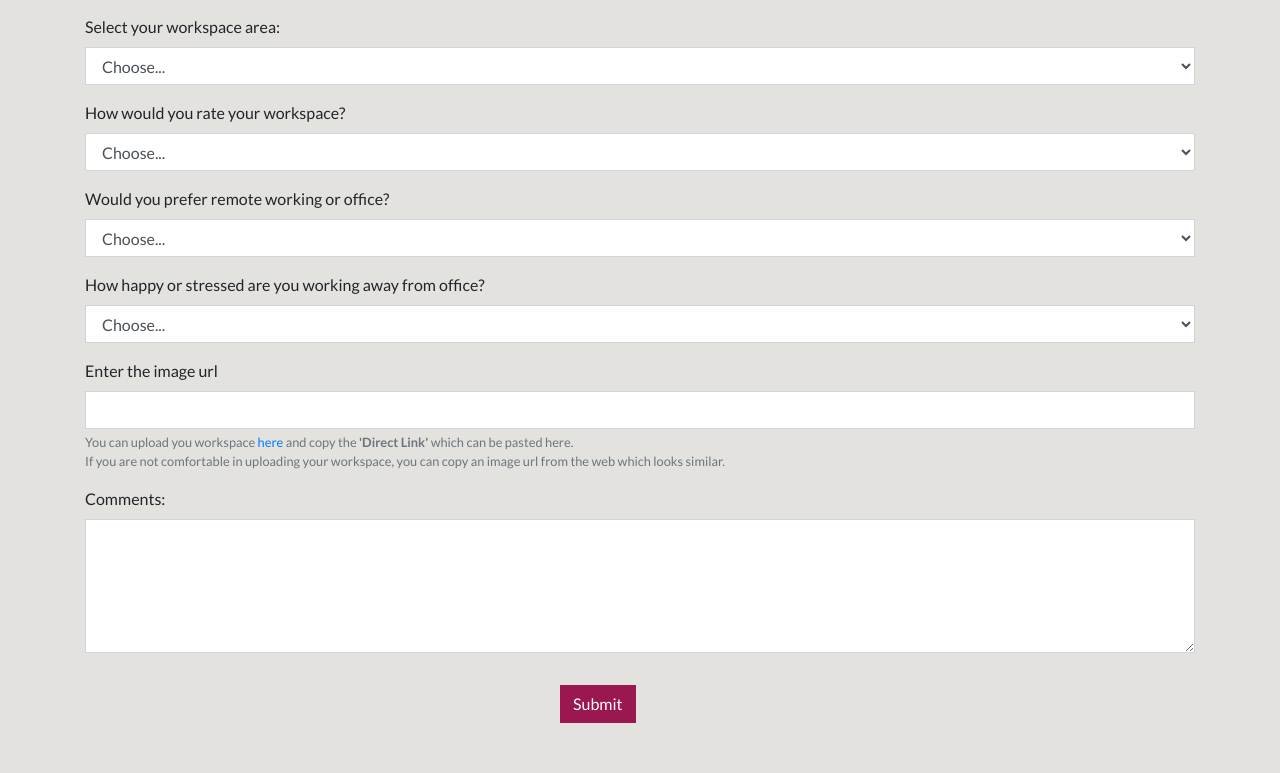
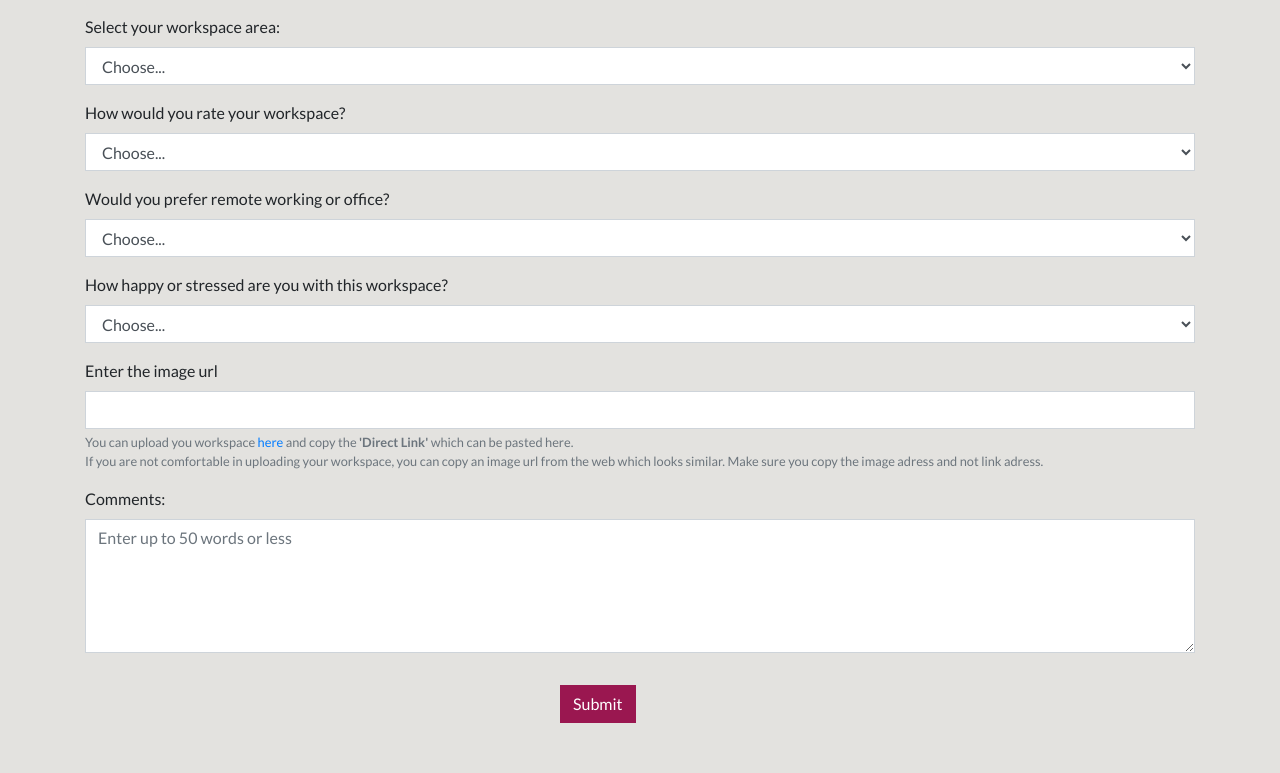
Before and after one commit to vishkid84/Workspace-showcase, a Flask app: page /add_workspaces in a window 1280 px wide. Shown: the part 107-880 px from the top of the page. Run offline with Flask 2, Linux system fonts and the light colour scheme; the visitor is signed in with stand-in values (Sample User, id 1); data that the repository does not hold is empty; some libraries are stand-ins or nearby versions.

Commit message:
Updated text to better reflect the purpose of the site

```diff
--- a/app.py
+++ b/app.py
@@ -30,9 +30,6 @@ def home():
 
 @app.route('/get_workspaces', methods=['POST', 'GET'])
 def get_workspaces():
-    result = request.form.get('filter_results')
-    filtered_result = {'workspace_room': result}
-    page = request.args.get('page')
     # get current page for pagination
     current_page = int(request.args.get('current_page', 1))
     # get total of all the workspaces in db
@@ -42,7 +39,8 @@ def get_workspaces():
     # Show the maximum number of pages
     max_pages = int(math.ceil(total / page_limit))
 
-    workspaces = mongo.db.workspaces.find().sort("_id", -1).limit(page_limit).skip(current_position * page_limit)
+    workspaces = mongo.db.workspaces.find().sort(
+        "_id", -1).limit(page_limit).skip(current_position * page_limit)
     return render_template("workspaces.html", workspaces=workspaces,
                            current_page=current_page, page_limit=page_limit,
                            total=total, current_position=current_position,
@@ -67,18 +65,22 @@ def filter():
     Get workspace name from 'filter_results' form,
     assigned it as variable result.
     If result is none, return all the workspaces.
-    Else return all the workspaces where the result is the same as workspace_room in mongodb.
+    Else return all the workspaces where the result
+    is the same as workspace_room in mongodb.
     Assigned this to a variable named filter
     '''
     if result is None:
-        workspaces = mongo.db.workspaces.find().sort("_id", -1).limit(page_limit).skip(current_position)
+        workspaces = mongo.db.workspaces.find().sort(
+            "_id", -1).limit(page_limit).skip(current_position)
         return render_template("workspaces.html",
-                               workspaces=workspaces, current_page=current_page,
+                               workspaces=workspaces,
+                               current_page=current_page,
                                page_limit=page_limit, total=total,
                                current_position=current_position,
                                max_pages=max_pages, page='get_workspaces')
 
-    workspaces = mongo.db.workspaces.find({'workspace_room': result}).sort("_id", -1).limit(page_limit).skip(current_position)
+    workspaces = mongo.db.workspaces.find({'workspace_room': result}).sort(
+        "_id", -1).limit(page_limit).skip(current_position)
     return render_template('workspaces.html', workspaces=workspaces,
                            current_page=current_page, page_limit=page_limit,
                            total=total, current_position=current_position,
@@ -97,7 +99,8 @@ def profile():
     if 'username' not in session:
         flash('You need to be logged in to add workspace', 'warning')
         return redirect(url_for('login'))
-    workspaces = mongo.db.workspaces.find({'username': session['username']}).sort("_id", -1)
+    workspaces = mongo.db.workspaces.find(
+        {'username': session['username']}).sort("_id", -1)
     return render_template("profile.html", workspaces=workspaces,
                            session_username=session['username'],
                            page='profile')
@@ -116,24 +119,20 @@ def sort_ascending():
 
     '''
     If user is logged in, check if page name is profile.
-        If it is, that means they are in the 'My profile' page. Sort ascending based on workspace rating.
+        If it is, that means they are in the 'My profile' page.
+        Sort ascending based on workspace rating.
     If user is not logged in, redirect to login page
-    If page name is not profile, it means they are in the workspaces page.
     '''
     page = request.args.get('page')
     if 'username' in session:
         if page == 'profile':
-            workspaces = mongo.db.workspaces.find({'username': session['username']}).sort("workspace_rating", 1)
+            workspaces = mongo.db.workspaces.find(
+                {'username': session['username']}).sort("workspace_rating", 1)
             return render_template("profile.html", workspaces=workspaces,
                                    session_username=session['username'],
                                    page='profile')
 
-    workspaces = mongo.db.workspaces.find().sort("workspace_rating", 1).limit(page_limit).skip(current_position)
-    return render_template("workspaces.html",
-                           workspaces=workspaces, current_page=current_page,
-                           page_limit=page_limit, total=total,
-                           current_position=current_position,
-                           max_pages=max_pages, page='get_workspaces')
+    return redirect(url_for('login'))
 
 
 @app.route('/sort_descending')
@@ -149,30 +148,27 @@ def sort_descending():
 
     '''
     If user is logged in, check if page name is profile.
-        If it is, that means they are in the 'My profile' page. Sort descending based on workspace rating.
+        If it is, that means they are in the 'My profile' page.
+        Sort descending based on workspace rating.
     If user is not logged in, redirect to login page
-    If page name is not profile, it means they are in the workspaces page.
     '''
 
     page = request.args.get('page')
     if 'username' in session:
         if page == 'profile':
-            workspaces = mongo.db.workspaces.find({'username': session['username']}).sort("workspace_rating", -1)
+            workspaces = mongo.db.workspaces.find(
+                {'username': session['username']}).sort("workspace_rating", -1)
             return render_template("profile.html", workspaces=workspaces,
                                    session_username=session['username'],
                                    page='profile')
 
-    workspaces = mongo.db.workspaces.find().sort("workspace_rating", -1).limit(page_limit).skip(current_position)
-    return render_template("workspaces.html",
-                           workspaces=workspaces,
-                           current_page=current_page, page_limit=page_limit,
-                           total=total, current_position=current_position,
-                           max_pages=max_pages, page='get_workspaces')
+    return redirect(url_for('login'))
 
 
 @app.route('/one_workspace/<workspace_id>')
 def one_workspace(workspace_id):
-    current_workspace = mongo.db.workspaces.find_one({'_id': ObjectId(workspace_id)})
+    current_workspace = mongo.db.workspaces.find_one(
+        {'_id': ObjectId(workspace_id)})
     return render_template('oneworkspace.html', workspace=current_workspace)
 
 
@@ -180,10 +176,11 @@ def one_workspace(workspace_id):
 def register():
     '''
     Check if method is POST. If not, render template for Register.
-    If yes, create collection named  users
-    Check if user is exist by using username in form
-        If no existing user, hash password and insert into the users collection and redirect to workspaces page
-        If user exist, return render template for register
+    If yes, create collection named  users.
+    Check if user is exist by using username in form.
+        If no existing user, hash password and insert into users.
+        into the users collection and redirect to workspaces page.
+        If user exist, return render template for register.
     '''
 
     if request.method == 'POST':
@@ -191,11 +188,16 @@ def register():
         existing_user = users.find_one({'name': request.form['username']})
 
         if existing_user is None:
-            hashpass = bcrypt.hashpw(request.form['password'].encode('utf-8'), bcrypt.gensalt())
-            users.insert({'name': request.form['username'], 'password': hashpass})
+            hashpass = bcrypt.hashpw(
+                       request.form['password'].encode('utf-8'),
+                       bcrypt.gensalt())
+            users.insert({'name': request.form['username'],
+                         'password': hashpass})
             session['username'] = request.form['username']
             session['logged_in'] = True
-            flash('Hello ' + session['username'] + ', you have been successfully registered and logged in', 'success')
+            flash('Hello ' + session['username'] +
+                  ', you have been successfully registered and logged in',
+                  'success')
             return redirect(url_for('get_workspaces'))
 
         else:
@@ -209,11 +211,15 @@ def register():
 def login():
     '''
     Check if method is POST. If not, render template for Login.
-    If yes, create collection named users and another named login_user to find the username from the form
-        If there is login_user, check if password entered is the same as the hashed password in the database,
-        create session username with and login username, set session logged in to True and redirect
-        to My Profile page with flash logged in message
-        If there is no login_user, flash message and return render template for Login
+    If yes, create collection named users and
+    another named login_user to find the username from the form.
+        If there is login_user, check if password entered
+        is the same as the hashed password in the database,
+        create session username with and login username,
+        set session logged in to True and redirect
+        to My Profile page with flash logged in message.
+        If there is no login_user, flash message and
+        return render template for Login.
     '''
 
     if request.method == 'POST':
@@ -221,9 +227,12 @@ def login():
         login_user = users.find_one({'name': request.form['username']})
 
         if login_user:
-            if bcrypt.checkpw(request.form['password'].encode('utf-8'), login_user['password']):
+            if bcrypt.checkpw(
+              request.form['password'].encode('utf-8'),
+              login_user['password']):
                 session['username'] = login_user['name']
-                flash('Hello ' + session['username'] + ', you have been logged in', 'success')
+                flash('Hello ' + session['username'] +
+                      ', you have been logged in', 'success')
                 session['logged_in'] = True
                 return redirect(url_for('profile'))
             else:
@@ -250,7 +259,8 @@ def add_workspaces():
 def insert_workspaces():
     '''
     Check if user is logged in. If not redirect to login page
-    If user is logged in, check if method is POST. If not, return to add workspaces page.
+    If user is logged in, check if method is POST.
+    If not, return to add workspaces page.
     If method is post get the workspaces collection.
     Insert from form as dict. Show flash message and redirect to profile page.
     '''
@@ -275,15 +285,18 @@ def edit_workspaces(workspace_id):
     '''
     Check if user is logged in:
       Get the workspace by id.
-      Check if username in session is the same as the username in the workspace:
+      Check if username in session is the same
+      as the username in the workspace:
          Return editworkspaces page
       else redirect to login page
     If user not logged in, redirect to login page
     '''
     if 'username' in session:
-        current_workspace = mongo.db.workspaces.find_one({'_id': ObjectId(workspace_id)})
+        current_workspace = mongo.db.workspaces.find_one(
+            {'_id': ObjectId(workspace_id)})
         if session['username'] == current_workspace['username']:
-            current_workspace = mongo.db.workspaces.find_one({'_id': ObjectId(workspace_id)})
+            current_workspace = mongo.db.workspaces.find_one(
+                {'_id': ObjectId(workspace_id)})
             return render_template('editworkspaces.html',
                                    workspace=current_workspace,
                                    rooms=mongo.db.rooms.find(),
@@ -301,22 +314,29 @@ def edit_workspaces(workspace_id):
 def update_workspaces(workspace_id):
     '''
     Check if user is logged in:
-    If not logged in, redirect to login page
+    If not logged in, redirect to login page.
       If yes, check if method is POST:
-          If yes, get the workspace by id, update the workspace and redirect to workspaces page
-          If no, return to editworkspaces page
+          If yes, get the workspace by id,
+          update the workspace and redirect to workspaces page.
+          If no, return to editworkspaces page.
     '''
     if 'username' in session:
         if request.method == 'POST':
             workspaces = mongo.db.workspaces
             workspaces.update({'_id': ObjectId(workspace_id)},
                               {
-                                'workspace_room': request.form.get('workspace_room'),
-                                'workspace_rating': request.form.get('workspace_rating'),
-                                'workspace_preference': request.form.get('workspace_preference'),
-                                'happiness_index': request.form.get('happiness_index'),
-                                'image': request.form.get('image'),
-                                'comments': request.form.get('comments'),
+                                'workspace_room': request.form.get(
+                                    'workspace_room'),
+                                'workspace_rating': request.form.get(
+                                    'workspace_rating'),
+                                'workspace_preference': request.form.get(
+                                    'workspace_preference'),
+                                'happiness_index': request.form.get(
+                                    'happiness_index'),
+                                'image': request.form.get(
+                                    'image'),
+                                'comments': request.form.get(
+                                    'comments'),
                                 'username': session['username']
                               })
             return redirect(url_for('profile'))
@@ -336,12 +356,14 @@ def delete_workspaces(workspace_id):
     '''
     Check if user is logged in
     If not, redirect to login page.
-    If logged in, create a current_workspace variable to get the workspace by workspace_id.
+    If logged in, create a current_workspace variable to get the workspace
+    by workspace_id.
     Check if session username is the same as the username in the workspace.
         If yes, remove the workspace. If not, redirect to login page.
     '''
     if 'username' in session:
-        current_workspace = mongo.db.workspaces.find_one({'_id': ObjectId(workspace_id)})
+        current_workspace = mongo.db.workspaces.find_one(
+            {'_id': ObjectId(workspace_id)})
         if session['username'] == current_workspace['username']:
             mongo.db.workspaces.remove({'_id': ObjectId(workspace_id)})
             return redirect(url_for('profile'))
--- a/static/css/style.css
+++ b/static/css/style.css
@@ -159,6 +159,13 @@ li i{
     margin-right: 15px;
 }
 
+.back-to-top {
+    position: fixed;
+    bottom: 25px;
+    right: 25px;
+    display: none;
+}
+
 
 /* ---------Charts page--------- */
 
@@ -194,7 +201,7 @@ iframe{
 
 .single-card-content{
     height: 100%;
-    background-color: rgba(255, 255, 255, 0.7);
+    background-color: rgba(255, 255, 255, 0.75);
     overflow-y: auto;
 }
 
@@ -206,6 +213,11 @@ iframe{
     font-family: 'Fjalla One', sans-serif;
 }
 
+.about-highlight{
+    color: #9A1750;
+    font-weight: bold;
+}
+
 
 /* ---------Error pages--------- */
 .jumbotron{
@@ -213,11 +225,3 @@ iframe{
     text-align: center;
     font-family: 'Fjalla One', sans-serif;
 }
-
-
-.back-to-top {
-    position: fixed;
-    bottom: 25px;
-    right: 25px;
-    display: none;
-}
--- a/templates/addworkspaces.html
+++ b/templates/addworkspaces.html
@@ -13,7 +13,7 @@
                 </div>
 
                 <div class="form-group">
-                <label for="sel1">Select your workspace area:</label>
+                <label for="workspace_room">Select your workspace area:</label>
                 <select class="form-control" id="workspace_room" name="workspace_room" required>
                     <option disabled selected value="">Choose...</option>
                     {% for room in rooms %}
@@ -23,7 +23,7 @@
                 </div>
 
                 <div class="form-group">
-                <label for="sel1">How would you rate your workspace?</label>
+                <label for="workspace_rating">How would you rate your workspace?</label>
                 <select class="form-control" id="workspace_rating" name="workspace_rating" required>
                     <option disabled selected value="">Choose...</option>
                     {% for rating in ratings %}
@@ -33,7 +33,7 @@
                 </div>
 
                 <div class="form-group">
-                <label for="sel1">Would you prefer remote working or office?</label>
+                <label for="workspace_preference">Would you prefer remote working or office?</label>
                 <select class="form-control" id="workspace_preference" name="workspace_preference" required>
                     <option disabled selected value="">Choose...</option>
                     {% for preference in preferences %}
@@ -43,7 +43,7 @@
                 </div>
 
                 <div class="form-group">
-                <label for="sel1">How happy or stressed are you working away from office?</label>
+                <label for="happiness_index">How happy or stressed are you with this workspace?</label>
                 <select class="form-control" id="happiness_index" name="happiness_index" required>
                     <option disabled selected value="">Choose...</option>
                     {% for index in indexes %}
@@ -54,14 +54,14 @@
 
                 <div class="form-group">
                     <label for="image">Enter the image url</label>
-                    <input type="text" class="form-control" id="image" name="image" required></input>
-                    <small class="form-text text-muted">You can upload you workspace <a href="https://postimages.org/" target="_blank">here</a> and copy the <b> 'Direct Link'</b> which can be pasted here. <br>If you are not comfortable in uploading your workspace, you can copy an image url from the web which looks similar.
+                    <input type="text" class="form-control" id="image" name="image" required>
+                    <small class="form-text text-muted">You can upload you workspace <a href="https://postimages.org/" target="_blank">here</a> and copy the <b> 'Direct Link'</b> which can be pasted here. <br>If you are not comfortable in uploading your workspace, you can copy an image url from the web which looks similar. Make sure you copy the image adress and not link adress.
                     </small>
                 </div>
 
                 <div class="form-group">
                     <label for="comments">Comments:</label>
-                    <textarea class="form-control" rows="5" id="comments" name="comments"></textarea>
+                    <textarea class="form-control" rows="5" id="comments" name="comments" maxlength="300" placeholder="Enter up to 50 words or less"></textarea>
                 </div>
 
                 <div class="row">
--- a/templates/login.html
+++ b/templates/login.html
@@ -7,11 +7,11 @@
         <div class="col pt-5 mt-5">
             <form method="POST" action="{{ url_for('login') }}">
                 <div class="form-group">
-                    <label for="exampleInputEmail1">Username</label>
+                    <label for="username">Username</label>
                     <input type="text" class="form-control" id="username" name="username" placeholder="Username">
                 </div>
                 <div class="form-group">
-                    <label for="exampleInputPassword1">Password</label>
+                    <label for="password">Password</label>
                     <input type="password" class="form-control" id="password" name="password" placeholder="Password">
                 </div>
                 <div>
--- a/templates/register.html
+++ b/templates/register.html
@@ -7,11 +7,11 @@
         <div class="col pt-5 mt-5">
             <form method="POST" action="{{ url_for('register') }}">
                 <div class="form-group">
-                    <label for="exampleInputEmail1">Username</label>
+                    <label for="username">Username</label>
                     <input type="text" class="form-control" id="username" name="username" placeholder="Username">
                 </div>
                 <div class="form-group">
-                    <label for="exampleInputPassword1">Password</label>
+                    <label for="password">Password</label>
                     <input type="password" class="form-control" id="password" name="password" placeholder="Password">
                 </div>
                 <div>
--- a/templates/workspaces.html
+++ b/templates/workspaces.html
@@ -39,7 +39,7 @@
                         <li class="list-group-item">Workspace: <span class="title-color">{{workspace.workspace_room}}</span> </li>
                         <li class="list-group-item">Workspace Rating: <span class="title-color">{{workspace.workspace_rating}}</span></li>
                         <li class="list-group-item">Workspace Preference: <span class="title-color">{{workspace.workspace_preference}}</span> </li>
-                        <li class="list-group-item">Happiness Index: <span class="title-color">{{workspace.happiness_index}}</li>
+                        <li class="list-group-item">Happiness Index: <span class="title-color">{{workspace.happiness_index}}</span></li>
                         <li class="list-group-item"><a href="{{url_for('one_workspace', workspace_id=workspace._id)}}"><i class="fa fa-comments comments_icon" aria-hidden="true"></i><br><span class="workspace_comments"></span> </a></li>
                     </ul>
                 </div>
@@ -52,7 +52,7 @@
     <div class="container">
         <div class="row">
             <div class="col">
-                <div aria-label="Page navigation example">
+                <div>
                     <form method="POST">
                         {% if page != 'filter' %}
                         <ul class="pagination">
```
Also changed, not shown: templates/editworkspaces.html (+7 -7 lines), templates/error_pages/404.html (+9 -3 lines), templates/error_pages/500.html (+9 -3 lines), templates/home.html (+4 -5 lines), templates/profile.html (+4 -4 lines), testing/Testing.png (added), 1 other file.
